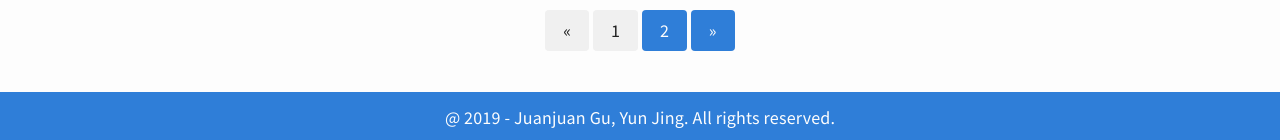
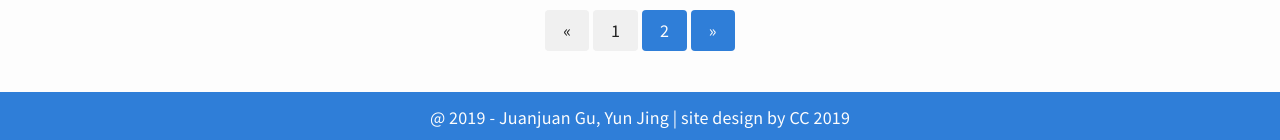
Before and after one commit to m-SOUND/mSOUND, a Jekyll site: the page built from index.html, in a window 1280 px wide. Shown: the part 1254-1394 px from the top of the page. Built offline with Jekyll 4.4.1, drawn with Linux system fonts in a browser that asks for light colours; the list of posts is cut into pages by our own code.

Commit message:
Update footer.html

```diff
--- a/_includes/footer.html
+++ b/_includes/footer.html
@@ -1 +1 @@
-<footer><span>@ 2019 - Juanjuan Gu, Yun Jing. All rights reserved.</span></footer>
+<footer><span>@ 2019 - Juanjuan Gu, Yun Jing | site design by CC 2019</span></footer>
```
